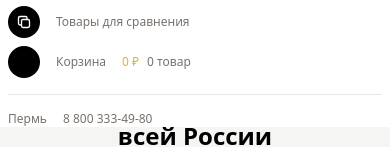
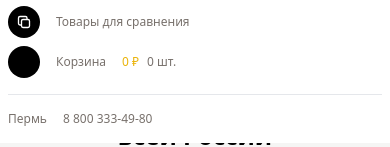
Before and after one commit to VladimirEscolta/Coffee, a React (Create React App) app: page / in a window 390 px wide. Both pictures are taken after a click on the icon 362 px from the left and 28 px from the top of the page. Shown: the part 268-415 px from the top of the page. Built offline with nearby package versions, Linux system fonts and the light colour scheme; no server answers; some icons are missing.

Commit message:
delete useContext, fix mobileMenu

```diff
--- a/src/App.js
+++ b/src/App.js
@@ -1,4 +1,4 @@
-import React, {createContext, useMemo, useState} from "react";
+import React from "react";
 import {Routes, Route} from 'react-router-dom';
 import Cart from "./pages/Cart/Cart";
 import Error from "./pages/Error";
@@ -7,26 +7,11 @@ import GoodCard from "./pages/GoodCard";
 import Header from "./components/header";
 import Footer from "./components/Footer";
 
-export const goodsContext = createContext();
-
 
 function App() {
 
-  const [cartGoods, setCartGoods] = useState([]);
-
-  const sum = useMemo(() => {
-    let allCount = 0
-    let items = cartGoods.length
-    cartGoods.map(items => {
-      const count = items.count * items.price1 + items.count2 * items.price2
-      allCount += count
-    })
-    return [allCount, items]
-  }, [cartGoods])
-
   return (
     <>
-      <goodsContext.Provider value={{cartGoods, setCartGoods, sum}}>
       <Header/>
       <Routes>
         <Route path="/" element={<Home/>}/>
@@ -35,7 +20,6 @@ function App() {
         <Route path="*" element={<Error/>}/>
       </Routes>
       <Footer/>
-      </goodsContext.Provider>
     </>
   );
 }
--- a/src/components/header/HeaderLevel2.jsx
+++ b/src/components/header/HeaderLevel2.jsx
@@ -1,4 +1,4 @@
-import React, {useContext} from 'react';
+import React from 'react';
 import {CartIcon, ComparisonIcon, HeartIcon, SiteLogoIcon} from "../../assets/icons";
 import {Link} from "react-router-dom";
 import Search from "../search/Search";
--- a/src/components/header/Mobile.jsx
+++ b/src/components/header/Mobile.jsx
@@ -10,9 +10,11 @@ import {
   UserIcon
 } from "../../assets/icons";
 import Search from "../search/Search";
+import {useSelector} from "react-redux";
 
-const Mobile = ({sum}) => {
+const Mobile = () => {
 
+  const {count, sum} = useSelector((state) => state.coffee)
   const [openMenu, setOpenMenu] = useState(false)
 
   return (
@@ -71,12 +73,12 @@ const Mobile = ({sum}) => {
           </div>
           <p className='flex mr-4'>Корзина</p>
           <div className="text-end flex lg:block">
-            <p className='text-yellow-500'>{sum[0]} ₽</p>
-            <p className='ms-2 lg:ms-0'>{sum[1]} товар</p>
+            <p className='text-yellow-500'>{sum} ₽</p>
+            <p className='ms-2 lg:ms-0'>{count} шт.</p>
           </div>
         </Link>
         <hr className='my-4 w-full'/>
-        <div className='flex items-center'>
+        <div className='flex items-center mb-4'>
           <div className='mr-4'>Пермь</div>
           <div className=''>8 800 333-49-80</div>
         </div>
--- a/src/components/header/index.jsx
+++ b/src/components/header/index.jsx
@@ -1,13 +1,10 @@
-import React, {useContext} from 'react';
+import React from 'react';
 import HeaderLevel1 from "./HeaderLevel1";
 import HeaderLevel2 from "./HeaderLevel2";
 import Mobile from "./Mobile";
-import {goodsContext} from "../../App";
 
 
 const Index = () => {
-
-  const {sum} = useContext(goodsContext)
 
   return (
     <div className='relative h-16 lg:h-36'>
@@ -16,10 +13,10 @@ const Index = () => {
           <div className='w-full hidden lg:flex lg:flex-col'>
             <HeaderLevel1/>
             <hr className='my-4'/>
-            <HeaderLevel2 sum={sum}/>
+            <HeaderLevel2/>
           </div>
           <div className='flex flex-col lg:hidden w-full mt-2'>
-            <Mobile sum={sum}/>
+            <Mobile/>
           </div>
         </div>
       </div>
--- a/src/pages/Cart/Cart.jsx
+++ b/src/pages/Cart/Cart.jsx
@@ -12,13 +12,12 @@ const Cart = () => {
 
   const orderGoods = () => {
     window.alert('Заказ успешно оформлен!!! ')
-    // setCartGoods([])
+    // dispatch(deleteAll())
   }
 
   return (
     <>
       <div className='flex flex-col w-full md:w-3/4 mx-auto items-center mt-10 px-2 lg:px-0'>
-
         <div className='w-full flex justify-center lg:justify-end items-center'>
           <div
             className='flex justify-center items-center mx-auto cursor-pointer'
@@ -47,7 +46,6 @@ const Cart = () => {
       </div>
     </>
   );
-
 };
 
 export default Cart;
```
Lines whose indentation alone changed are shown as unchanged.
